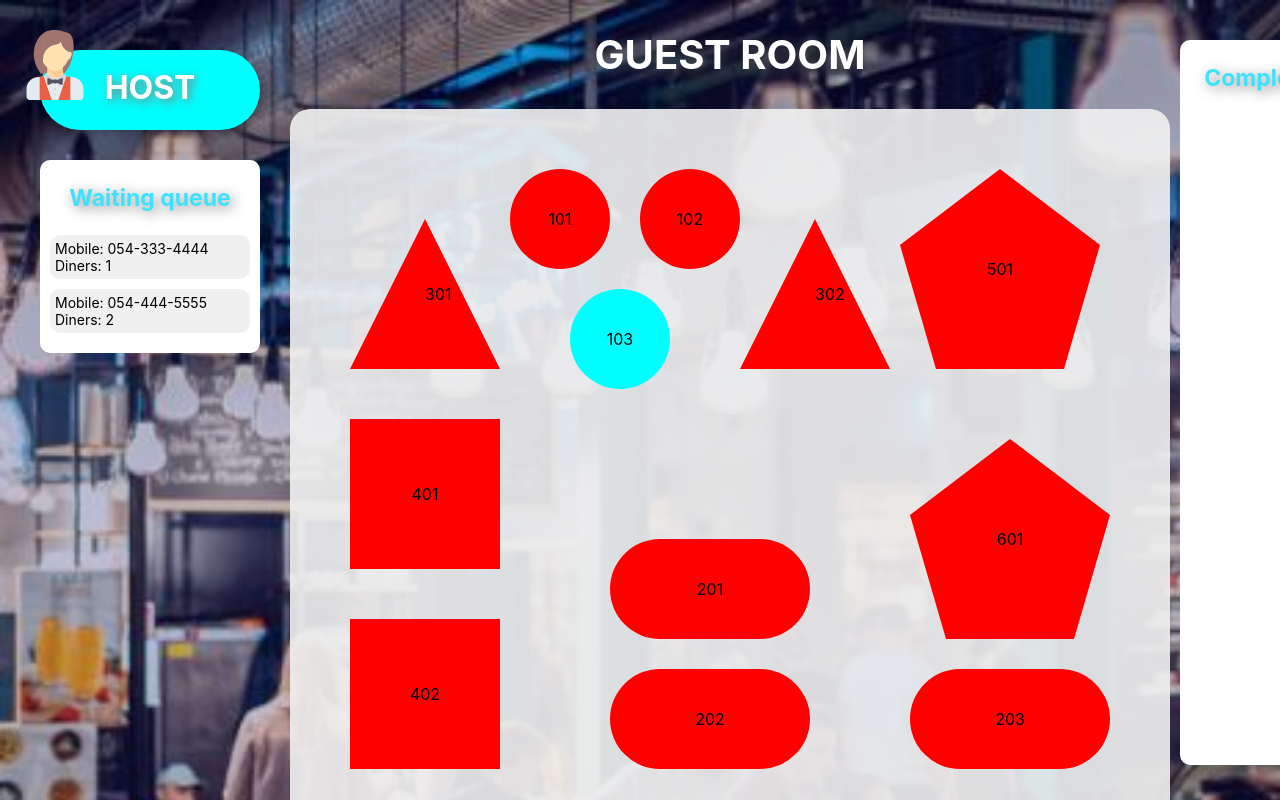
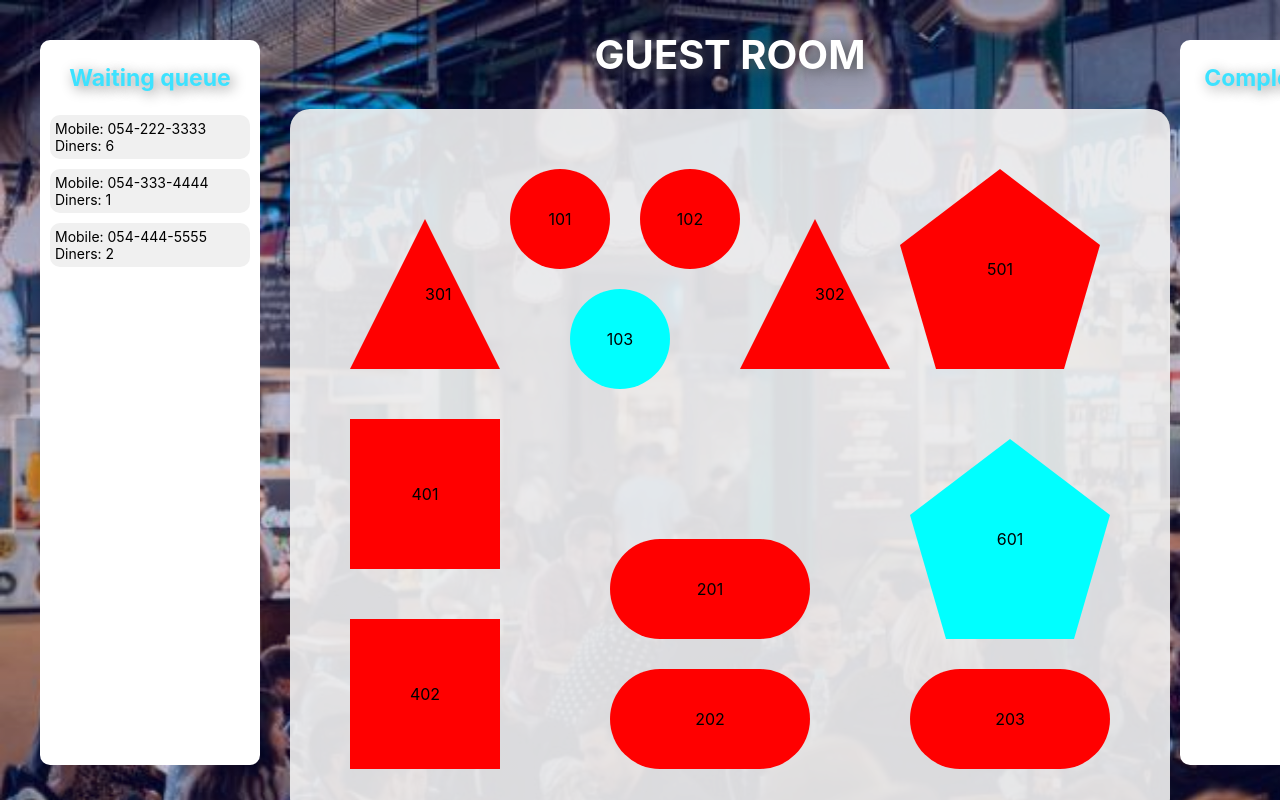
Before and after one commit to Shimon-Levinshtein/host-restaurant-react, a React (Create React App) app: page / in a window 1280 px wide. Shown: the top 800 px of the page. Built offline with nearby package versions, Linux system fonts and the light colour scheme.

Commit message:
fix tool bar

```diff
--- a/src/App.module.scss
+++ b/src/App.module.scss
@@ -7,7 +7,6 @@
     display: flex;
     justify-content: space-around;
     padding: 30px;
-    min-height: 1100px;
     .left {
 
     }
--- a/src/components/GuestRoom/CreatTeable/CreatTeable.module.scss
+++ b/src/components/GuestRoom/CreatTeable/CreatTeable.module.scss
@@ -1,6 +1,7 @@
 .continer {
     margin: 30px;
     width: fit-content;
+    height: fit-content;
     .continingToolTop {
         position: relative;
     }
--- a/src/components/GuestRoom/CreatTeable/ToolTop/ToolTop.js
+++ b/src/components/GuestRoom/CreatTeable/ToolTop/ToolTop.js
@@ -5,8 +5,15 @@
 const ToolTop = props => {
 
     const tableData = props.tableData;
+    console.log(tableData);
     return (
-        <div className={styles.continer} style={{ display: props.displayToolTop ? 'block' : 'none' }}>
+        // <div className={styles.continer} style={{ display: props.displayToolTop ? 'block' : 'none' }}>
+        <div className={styles.continer} style={{
+            top: tableData.Mobile ? '-90px' : '-40px',
+            minWidth: tableData.Mobile ? '130px' : 'fit-content',
+            left: tableData.Diners === 1 && tableData.Mobile ? '-24px' : '',
+            display: props.displayToolTop ? 'block' : 'none'
+            }}>
             <div className={styles.text_continer}>
                 <div className={styles.arrow} />
                 {tableData.Mobile && <div className={styles.text}>
@@ -16,7 +23,7 @@
                     Diners: {tableData.someDiners}
                 </div>}
                {tableData.startTimetamp && <div className={styles.text}>
-                    Start time: {tableData.startTimetamp.toISOString().substr(11, 8)}:
+                    Start time: {tableData.startTimetamp.toISOString().substr(11, 8)}
                 </div>}
                 <div className={styles.text}>
                     Table: {tableData.Table}
--- a/src/components/GuestRoom/CreatTeable/ToolTop/ToolTop.module.scss
+++ b/src/components/GuestRoom/CreatTeable/ToolTop/ToolTop.module.scss
@@ -3,7 +3,7 @@
    padding: 7px;
    border-radius: 10px;
    position: absolute;
-   min-width: 130px;
+   min-width: fit-content;
    z-index: 100;
    margin-left: auto;
    margin-right: auto;
--- a/src/components/Host/Host.js
+++ b/src/components/Host/Host.js
@@ -49,10 +49,12 @@
     };
 
     return (
-        <div className={styles.continer}>
+        <>
+        {/* <div className={styles.continer}>
             <img src={waiterSvg}></img>
             <h1>HOST</h1>
-        </div>
+        </div> */}
+        </>
     );
 };
 
--- a/src/components/QueueRestaurant/QueueRestaurant.js
+++ b/src/components/QueueRestaurant/QueueRestaurant.js
@@ -17,7 +17,9 @@
         <div className={styles.continer}>
             <div className={styles.waiting_queue}>
                 <h3>Waiting queue</h3>
-                {listOrderHandler()}
+                <div id="sukkotList-contining-items-style-15" className={styles.scrollBlock}>
+                    {listOrderHandler()}
+                </div>
             </div>
         </div>
     );
--- a/src/components/QueueRestaurant/QueueRestaurant.module.scss
+++ b/src/components/QueueRestaurant/QueueRestaurant.module.scss
@@ -13,5 +13,9 @@
           text-shadow: 3px 3px 14px gray;
           font-size: 23px;
       }
+      .scrollBlock {
+        overflow-y: auto;
+        height: 80vh;
+      }
     }
 }
```
